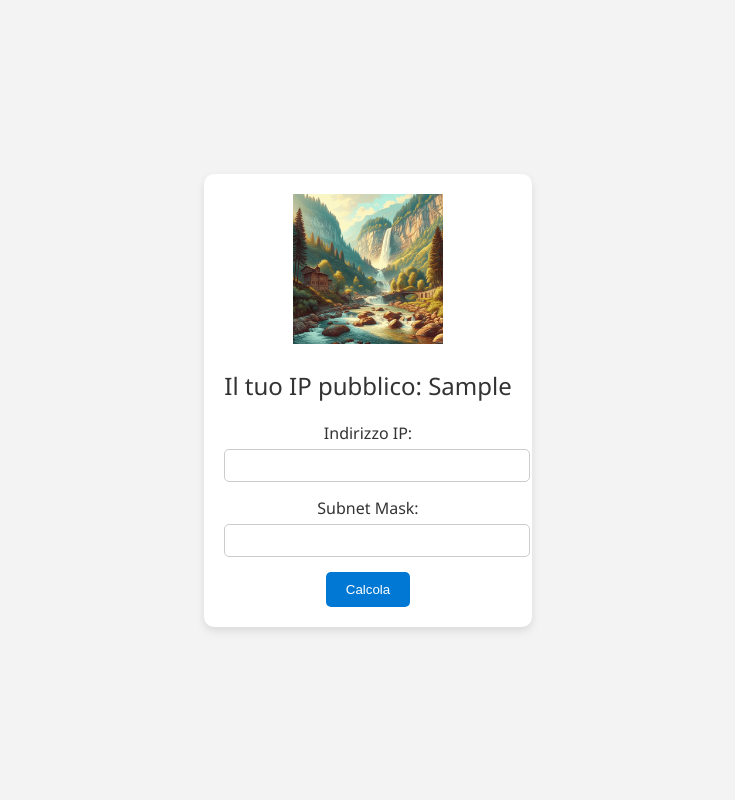
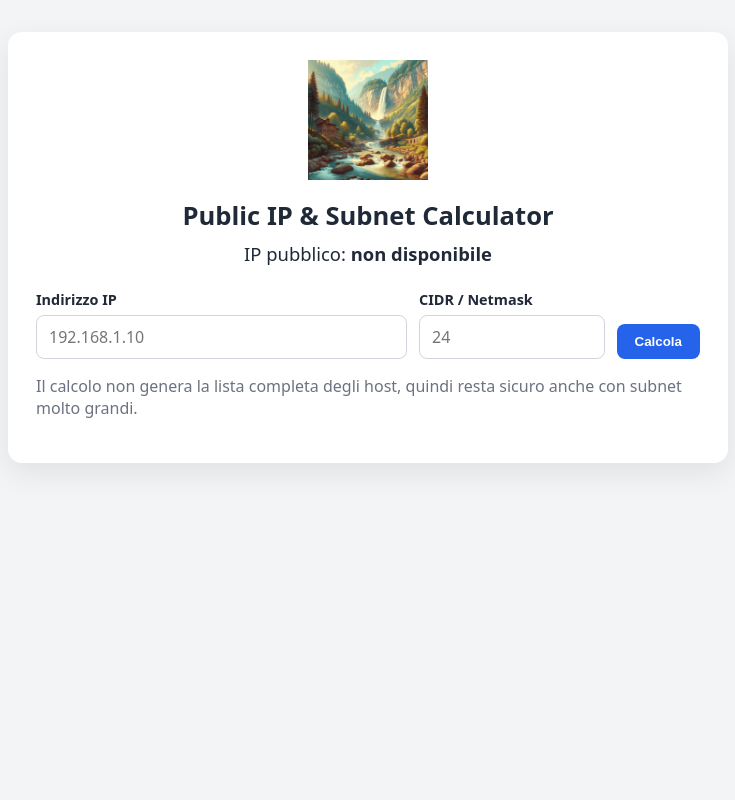
Before and after one commit to paoloirons/pubip, a Flask app: page / in a window 1280 px wide. Shown: the whole page, without its empty margins (272-1007 px from the left). Run offline with Flask 3, Linux system fonts and the light colour scheme; a database or web service that is not in the repository returns one stand-in record (values such as "Sample title"); data that the repository does not hold is empty.

Commit message:
Modernize app and add CI

```diff
--- a/app.py
+++ b/app.py
@@ -1,31 +1,80 @@
+import ipaddress
+import os
+from typing import Any
+
+import requests
 from flask import Flask, render_template, request
-import requests
-import ipaddress
 
 app = Flask(__name__)
 
-def get_public_ip():
-    response = requests.get('https://api.ipify.org?format=json')
-    return response.json()['ip']
+IPIFY_URL = os.getenv("IPIFY_URL", "https://api.ipify.org?format=json")
+REQUEST_TIMEOUT = float(os.getenv("REQUEST_TIMEOUT", "5"))
 
-def calculate_subnet(ip, subnet):
+
+def get_public_ip() -> str | None:
+    """Return the public IP reported by ipify, or None if it cannot be resolved."""
+    try:
+        response = requests.get(IPIFY_URL, timeout=REQUEST_TIMEOUT)
+        response.raise_for_status()
+        value = response.json().get("ip", "")
+        return str(ipaddress.ip_address(value))
+    except (requests.RequestException, ValueError, TypeError):
+        return None
+
+
+def calculate_subnet(ip: str, subnet: str) -> dict[str, Any]:
+    """Calculate subnet metadata without materializing every host address."""
     network = ipaddress.ip_network(f"{ip}/{subnet}", strict=False)
+
+    if network.version == 4 and network.prefixlen <= 30:
+        usable_hosts = max(network.num_addresses - 2, 0)
+        first_host = network.network_address + 1
+        last_host = network.broadcast_address - 1
+    else:
+        usable_hosts = network.num_addresses
+        first_host = network.network_address
+        last_host = network.broadcast_address
+
     return {
-        'network': str(network.network_address),
-        'broadcast': str(network.broadcast_address),
-        'netmask': str(network.netmask),
-        'hosts': list(network.hosts())
+        "version": network.version,
+        "cidr": str(network),
+        "network": str(network.network_address),
+        "broadcast": str(network.broadcast_address),
+        "netmask": str(network.netmask),
+        "prefixlen": network.prefixlen,
+        "num_addresses": network.num_addresses,
+        "usable_hosts": usable_hosts,
+        "first_host": str(first_host),
+        "last_host": str(last_host),
     }
 
-@app.route('/', methods=['GET', 'POST'])
+
+@app.route("/", methods=["GET", "POST"])
 def index():
     public_ip = get_public_ip()
     subnet_info = None
-    if request.method == 'POST':
-        ip = request.form['ip']
-        subnet = request.form['subnet']
-        subnet_info = calculate_subnet(ip, subnet)
-    return render_template('index.html', public_ip=public_ip, subnet_info=subnet_info)
+    error = None
 
-if __name__ == '__main__':
-    app.run(debug=True)
+    if request.method == "POST":
+        ip = request.form.get("ip", "").strip()
+        subnet = request.form.get("subnet", "").strip()
+        try:
+            subnet_info = calculate_subnet(ip, subnet)
+        except ValueError as exc:
+            error = f"Indirizzo IP o subnet non validi: {exc}"
+
+    return render_template(
+        "index.html",
+        public_ip=public_ip,
+        subnet_info=subnet_info,
+        error=error,
+    )
+
+
+@app.get("/healthz")
+def healthz():
+    return {"status": "ok"}
+
+
+if __name__ == "__main__":
+    app.run(host="0.0.0.0", port=5000, debug=False)
--- a/requirements.txt
+++ b/requirements.txt
@@ -1,3 +1,3 @@
-Flask
-requests
-gunicorn
+Flask>=3.1,<4
+requests>=2.32,<3
+gunicorn>=23,<24
--- a/templates/index.html
+++ b/templates/index.html
@@ -1,91 +1,50 @@
 <!DOCTYPE html>
-<html lang="en">
+<html lang="it">
 <head>
     <meta charset="UTF-8">
     <meta name="viewport" content="width=device-width, initial-scale=1.0">
-    <title>Company Page</title>
-    <link rel="stylesheet" href="https://cdnjs.cloudflare.com/ajax/libs/font-awesome/5.15.3/css/all.min.css">
+    <title>Public IP & Subnet Calculator</title>
     <style>
-        body {
-            font-family: 'Segoe UI', Tahoma, Geneva, Verdana, sans-serif;
-            background-color: #f3f3f3;
-            color: #333;
-            display: flex;
-            flex-direction: column;
-            align-items: center;
-            justify-content: center;
-            height: 100vh;
-            margin: 0;
-        }
-        .container {
-            text-align: center;
-            background: white;
-            padding: 20px;
-            border-radius: 10px;
-            box-shadow: 0 4px 8px rgba(0, 0, 0, 0.1);
-        }
-        .logo {
-            width: 150px;
-            margin-bottom: 20px;
-        }
-        .ip {
-            font-size: 24px;
-            margin-bottom: 20px;
-        }
-        .form-group {
-            margin-bottom: 15px;
-        }
-        .form-group label {
-            display: block;
-            margin-bottom: 5px;
-        }
-        .form-group input {
-            width: 100%;
-            padding: 8px;
-            border: 1px solid #ccc;
-            border-radius: 5px;
-        }
-        .btn {
-            padding: 10px 20px;
-            background-color: #0078d4;
-            color: white;
-            border: none;
-            border-radius: 5px;
-            cursor: pointer;
-        }
-        .btn:hover {
-            background-color: #005a9e;
-        }
-        .result {
-            margin-top: 20px;
-            text-align: left;
-        }
+        * { box-sizing: border-box; }
+        body { font-family: system-ui, -apple-system, BlinkMacSystemFont, "Segoe UI", sans-serif; background: #f3f4f6; color: #1f2937; margin: 0; padding: 32px 16px; }
+        .container { width: min(720px, 100%); margin: 0 auto; background: #fff; padding: 28px; border-radius: 14px; box-shadow: 0 10px 30px rgba(0,0,0,.08); }
+        .logo { display: block; width: 120px; height: auto; margin: 0 auto 18px; }
+        h1 { margin: 0 0 8px; text-align: center; font-size: 1.6rem; }
+        .public-ip { text-align: center; font-size: 1.15rem; margin-bottom: 24px; }
+        form { display: grid; grid-template-columns: 2fr 1fr auto; gap: 12px; align-items: end; }
+        label { display: block; margin-bottom: 6px; font-size: .9rem; font-weight: 600; }
+        input { width: 100%; padding: 10px 12px; border: 1px solid #d1d5db; border-radius: 8px; font: inherit; }
+        button { padding: 10px 18px; border: 0; border-radius: 8px; background: #2563eb; color: #fff; font-weight: 700; cursor: pointer; }
+        .result, .error { margin-top: 24px; padding: 16px; border-radius: 10px; }
+        .result { background: #f9fafb; }
+        .error { background: #fef2f2; color: #991b1b; }
+        dl { display: grid; grid-template-columns: 170px 1fr; gap: 8px 12px; margin: 0; }
+        dt { font-weight: 700; }
+        dd { margin: 0; overflow-wrap: anywhere; }
+        .muted { color: #6b7280; }
+        @media (max-width: 640px) { form { grid-template-columns: 1fr; } dl { grid-template-columns: 1fr; gap: 4px; } dd { margin-bottom: 8px; } }
     </style>
 </head>
 <body>
-    <div class="container">
-        <img src="{{ url_for('static', filename='logo.png') }}" alt="Company Logo" class="logo">
-        <div class="ip">Il tuo IP pubblico: {{ public_ip }}</div>
+    <main class="container">
+        <img src="{{ url_for('static', filename='logo.png') }}" alt="Logo" class="logo">
+        <h1>Public IP & Subnet Calculator</h1>
+        <div class="public-ip">IP pubblico: <strong>{{ public_ip if public_ip else 'non disponibile' }}</strong></div>
         <form method="post">
-            <div class="form-group">
-                <label for="ip">Indirizzo IP:</label>
-                <input type="text" id="ip" name="ip" required>
-            </div>
-            <div class="form-group">
-                <label for="subnet">Subnet Mask:</label>
-                <input type="text" id="subnet" name="subnet" required>
-            </div>
-            <button type="submit" class="btn">Calcola</button>
+            <div><label for="ip">Indirizzo IP</label><input type="text" id="ip" name="ip" placeholder="192.168.1.10" required></div>
+            <div><label for="subnet">CIDR / Netmask</label><input type="text" id="subnet" name="subnet" placeholder="24" required></div>
+            <button type="submit">Calcola</button>
         </form>
+        {% if error %}<div class="error">{{ error }}</div>{% endif %}
         {% if subnet_info %}
-        <div class="result">
-            <h3>Risultati del calcolo:</h3>
-            <p><strong>Network Address:</strong> {{ subnet_info.network }}</p>
-            <p><strong>Broadcast Address:</strong> {{ subnet_info.broadcast }}</p>
-            <p><strong>Netmask:</strong> {{ subnet_info.netmask }}</p>
-            <p><strong>Hosts:</strong> {{ subnet_info.hosts }}</p>
-        </div>
+        <section class="result"><dl>
+            <dt>Rete</dt><dd>{{ subnet_info.cidr }}</dd><dt>Network address</dt><dd>{{ subnet_info.network }}</dd>
+            <dt>Broadcast</dt><dd>{{ subnet_info.broadcast }}</dd><dt>Netmask</dt><dd>{{ subnet_info.netmask }}</dd>
+            <dt>Primo host</dt><dd>{{ subnet_info.first_host }}</dd><dt>Ultimo host</dt><dd>{{ subnet_info.last_host }}</dd>
+            <dt>Host utilizzabili</dt><dd>{{ subnet_info.usable_hosts }}</dd><dt>Indirizzi totali</dt><dd>{{ subnet_info.num_addresses }}</dd>
+        </dl></section>
         {% endif %}
-    </div>
+        <p class="muted">Il calcolo non genera la lista completa degli host, quindi resta sicuro anche con subnet molto grandi.</p>
+    </main>
 </body>
 </html>
```
Also changed, not shown: docker-compose.yml (+1 -6 lines), tests/test_app.py (added, +26 -0 lines), .github/workflows/ci.yml (added), README.md (added), 1 other file.
